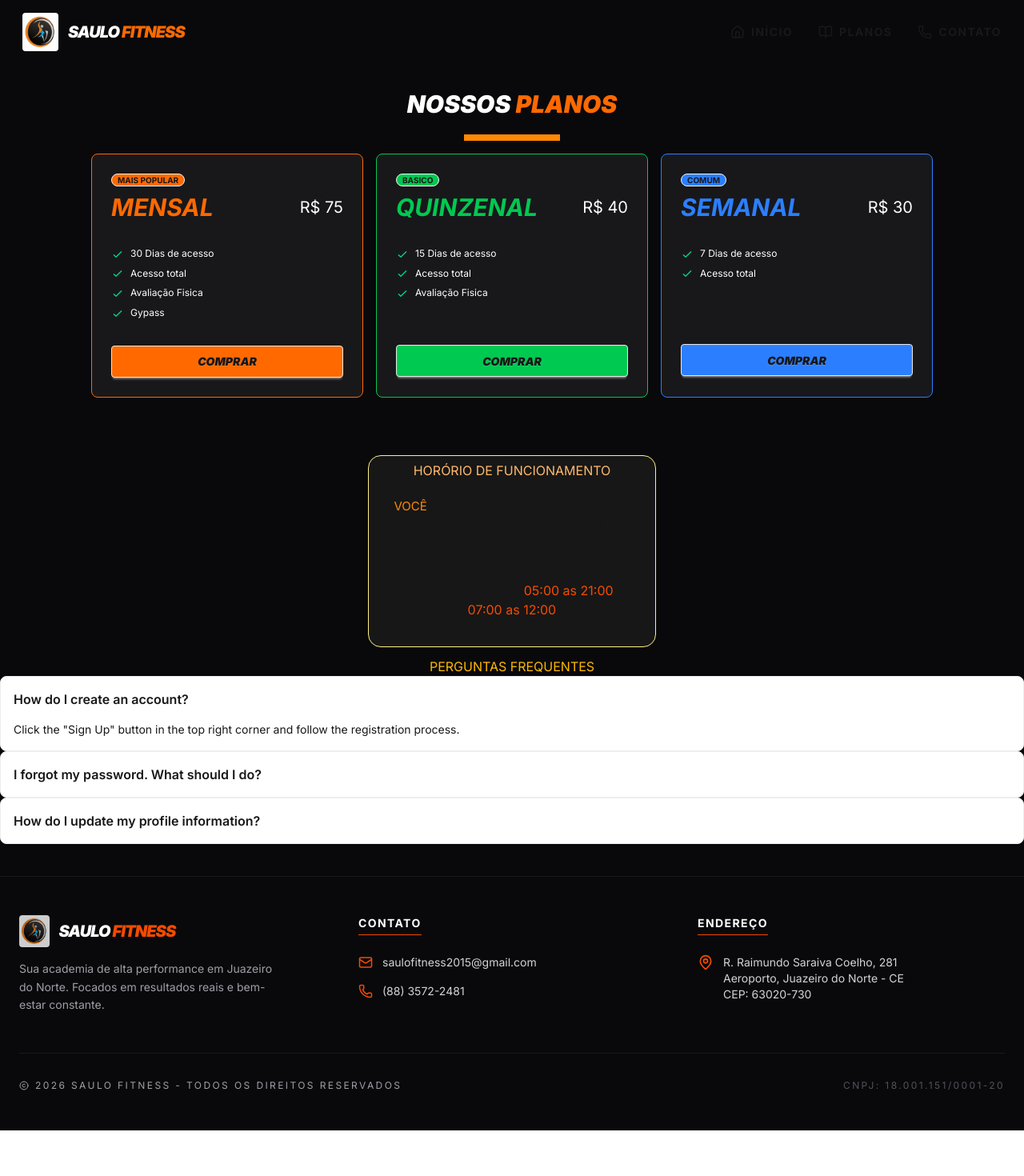
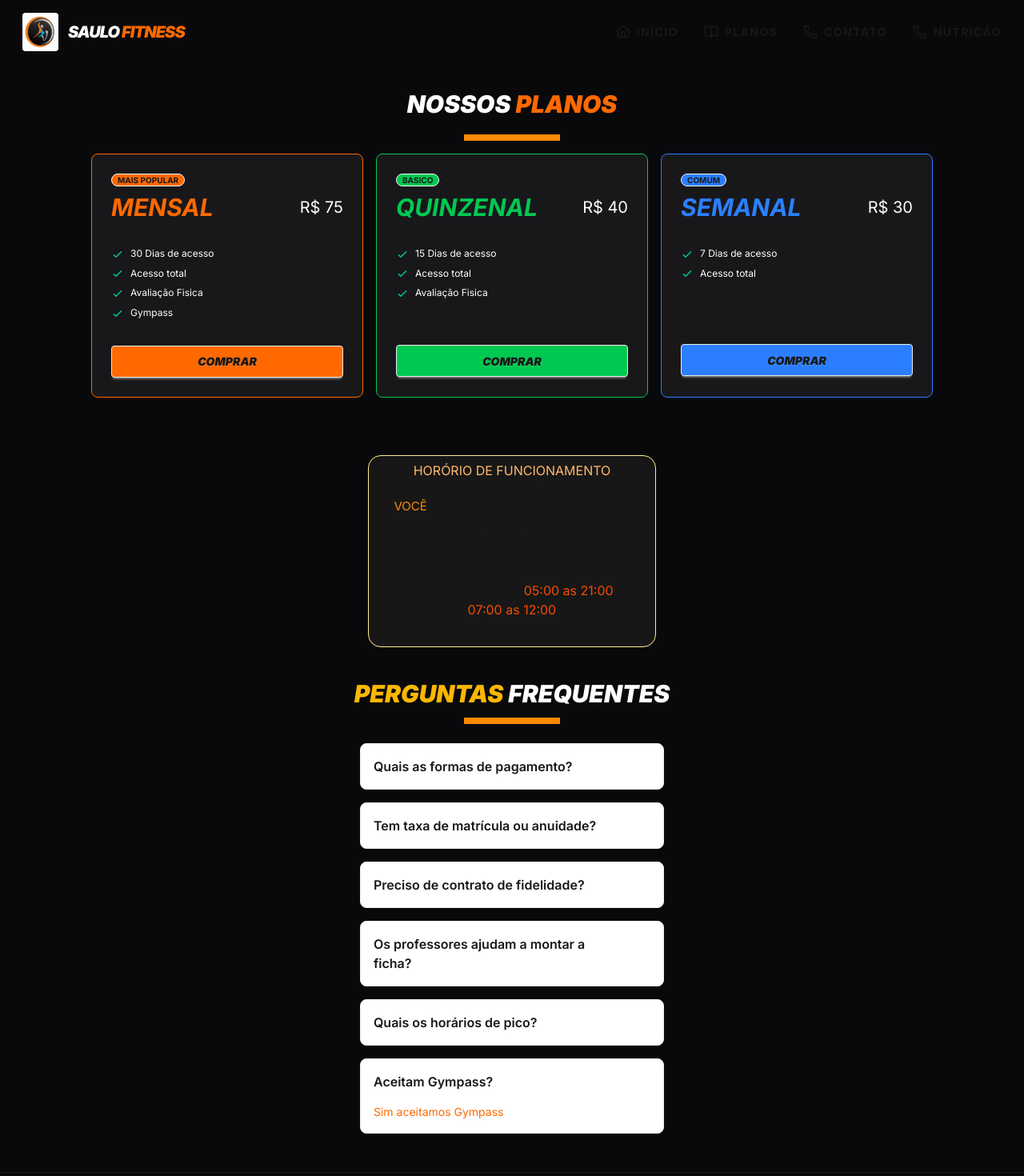
Before and after one commit to luizdev10/academia, a React (Vite) app: page /planos in a window 1280 px wide. Shown: the top 1470 px of the page at 80% size. Before the commit the page ends 1413 px from the top, so only its background shows below. Built offline with nearby package versions, Linux system fonts and the light colour scheme.

Commit message:
Started nutrition page

```diff
--- a/src/app.jsx
+++ b/src/app.jsx
@@ -5,6 +5,7 @@ import IntroHome from "./pages/Home/IntroHome";
 import Atividades from "./pages/Home/Atividades";
 import Contato from "./pages/Home/Contato";
 import Planos from "./pages/Planos/Planos";
+import Nutri from "./pages/Nuticao/Nutricao";
 
 
 
@@ -29,6 +30,7 @@ function App() {
           } />
 
           <Route path="/planos" element={<Planos />} />
+          <Route path="/Nutricao" element={<Nutri />} />
 
 
           <Route path="*" element={<Navigate to="/" />} />
--- a/src/componentes/layout/NavBar.jsx
+++ b/src/componentes/layout/NavBar.jsx
@@ -56,9 +56,9 @@ function HomeNavBar() {
     const navLinks = [
         { name: "INÍCIO", icon: <House size={18} />, to: "/#home" },
         { name: "PLANOS", icon: <BookOpen size={18} />, to: "/planos" },
-        { name: "CONTATO", icon: <Phone size={18} />, to: "/#contato" }
-    ];
-
+        { name: "CONTATO", icon: <Phone size={18} />, to: "/#contato" },
+        { name: "NUTRIÇÃO", icon: <Phone size={18} />, to: "/Nutricao" }
+    ]
     return (
         <header
             style={{ zIndex: 9999, position: 'fixed', top: 0, width: '100%' }}
--- a/src/pages/Home/Contato.jsx
+++ b/src/pages/Home/Contato.jsx
@@ -5,14 +5,14 @@ function Contato() {
     {
       nome: "WhatsApp",
       icon: <MessageCircle size={20} />,
-      link: "https://wa.me/seunumeroaqui",
+      link: "https://api.whatsapp.com/send?1=pt_BR&phone=5588988847746",
       corHover: "hover:bg-green-600 hover:border-green-600",
       estilo: "border-green-500 text-green-500"
     },
     {
       nome: "Instagram",
       icon: <Instagram size={25} />,
-      link: "https://instagram.com/seu_perfil",
+      link: "https://www.instagram.com/academiasaulofitness/",
       // Usando aquele gradiente do Instagram que criamos!
       corHover: "hover:bg-gradient-to-tr hover:from-[#f9ce34] hover:via-[#ee2a7b] hover:to-[#6228d7] hover:border-transparent",
       estilo: "border-pink-500 text-pink-500"
@@ -20,7 +20,7 @@ function Contato() {
     {
       nome: "Facebook",
       icon: <Facebook size={20} />,
-      link: "https://facebook.com/suapagina",
+      link: "https://www.facebook.com/academiasaulofitness",
       corHover: "hover:bg-blue-600 hover:border-blue-600",
       estilo: "border-blue-500 text-blue-500"
     }
--- /dev/null
+++ b/src/pages/Nuticao/Nutricao.jsx
@@ -0,0 +1,36 @@
+function Nutricao() {
+  return (
+    <section className="bg-zinc-900 py-20 px-4">
+      <div className="container mx-auto flex flex-col md:flex-row items-center gap-12">
+        <div className="md:w-1/2">
+          <img
+            src="https://images.unsplash.com/photo-1512621776951-a57141f2eefd?q=80&w=2070&auto=format&fit=crop"
+            alt="Nutrição"
+            className="rounded-2xl shadow-2xl"
+          />
+        </div>
+        <div className="md:w-1/2">
+          <span className="text-green-600 font-bold uppercase tracking-widest">Serviço Exclusivo</span>
+          <h2 className="text-zinc-300 text-4xl font-black uppercase italic my-4">
+            Nutrição <span className="text-green-600 text-3xl italic">Esportiva</span>
+          </h2>
+          <p className="text-zinc-400 mb-6">
+            O treino é apenas 30% do resultado. Potencialize seus ganhos com um plano alimentar
+            personalizado feito por quem entende de performance e saúde.
+          </p>
+          <ul className="grid grid-cols-2 gap-4 mb-8 text-zinc-500 font-semibold">
+            <li>✓ Bioimpedância</li>
+            <li>✓ Plano Individual</li>
+            <li>✓ Acompanhamento</li>
+            <li>✓ Foco em Resultados</li>
+          </ul>
+          <button className="btn bg-green-600 border-none text-white hover:bg-green-700 px-8">
+            Agendar Avaliação
+          </button>
+        </div>
+      </div>
+    </section>
+  )
+}
+
+export default Nutricao
--- a/src/pages/Planos/Faq.jsx
+++ b/src/pages/Planos/Faq.jsx
@@ -1,25 +1,52 @@
 function FAQ() {
+
+
+    const duvidas = [
+        {
+            pergunta: "Quais as formas de pagamento?",
+            resposta: "Aceitamos Pix, cartão, dinheiro ou débito."
+        },
+        {
+            pergunta: "Tem taxa de matrícula ou anuidade?",
+            resposta: "Não temos taxa alguma, apenas o Valor da mensalidade."
+        },
+        {
+            pergunta: "Preciso de contrato de fidelidade?",
+            resposta: "Não precisa de contrato algum."
+        },
+        {
+            pergunta: "Os professores ajudam a montar a ficha?",
+            resposta: "Com toda certeza, temos profissionais pronto para lhe ajudar nos seus treinos."
+        },
+        {
+            pergunta: "Quais os horários de pico?",
+            resposta: "Costuma ser em dois horarios 05:00 da manha ate as 7:00 e 17:00 as 21:00"
+        },
+        {
+            pergunta: "Aceitam Gympass?",
+            resposta: "Sim aceitamos Gympass"
+        }
+    ]
     return (
         <>
             <section>
-                <div className="justify-center mt-3">
-                    <h2 className=" text-warning uppercase text-center">Perguntas frequentes</h2>
+                <div className="justify-center mt-10">
+                    <h1 className=" text-warning uppercase text-center text-3xl font-black italic mb-3">Perguntas <span className="text-white">frequentes</span></h1>
+                    <div className="bg-orange-400 w-30 h-2 m-auto mb-4"></div>
                 </div>
-                <div className="collapse bg-base-100 border border-base-300">
-                    <input type="radio" name="my-accordion-1" defaultChecked />
-                    <div className="collapse-title font-semibold">How do I create an account?</div>
-                    <div className="collapse-content text-sm">Click the "Sign Up" button in the top right corner and follow the registration process.</div>
-                </div>
-                <div className="collapse bg-base-100 border border-base-300">
-                    <input type="radio" name="my-accordion-1" />
-                    <div className="collapse-title font-semibold">I forgot my password. What should I do?</div>
-                    <div className="collapse-content text-sm">Click on "Forgot Password" on the login page and follow the instructions sent to your email.</div>
-                </div>
-                <div className="collapse bg-base-100 border border-base-300">
-                    <input type="radio" name="my-accordion-1" />
-                    <div className="collapse-title font-semibold">How do I update my profile information?</div>
-                    <div className="collapse-content text-sm">Go to "My Account" settings and select "Edit Profile" to make changes.</div>
-                </div>
+                {duvidas.map((duv, check) => {
+                    return (
+                        <div className=" flex justify-center">
+                            <div key={check}
+                                className="collapse bg-base-100 border border-base-300 m-2 w-95 ">
+                                <input type="radio" name="my-accordion-1" defaultChecked />
+                                <div className="collapse-title font-semibold ">{duv.pergunta}</div>
+                                <div className="collapse-content text-sm text-orange-500 ">{duv.resposta}</div>
+                            </div>
+                        </div>
+                    )
+                })}
+
             </section>
         </>
     )
--- a/src/pages/Planos/Planos.jsx
+++ b/src/pages/Planos/Planos.jsx
@@ -11,7 +11,7 @@ function Planos() {
             corBorda: "border-orange-500",
             corBotao: "bg-orange-500",
             corTexto: "text-orange-500",
-            beneficios: ["30 Dias de acesso", "Acesso total", "Avaliação Fisica","Gypass"]
+            beneficios: ["30 Dias de acesso", "Acesso total", "Avaliação Fisica","Gympass"]
         },
         {
             periodo: "Quinzenal",
```
Also changed, not shown: 4 other files (tests, documents, lock files or other folders).
